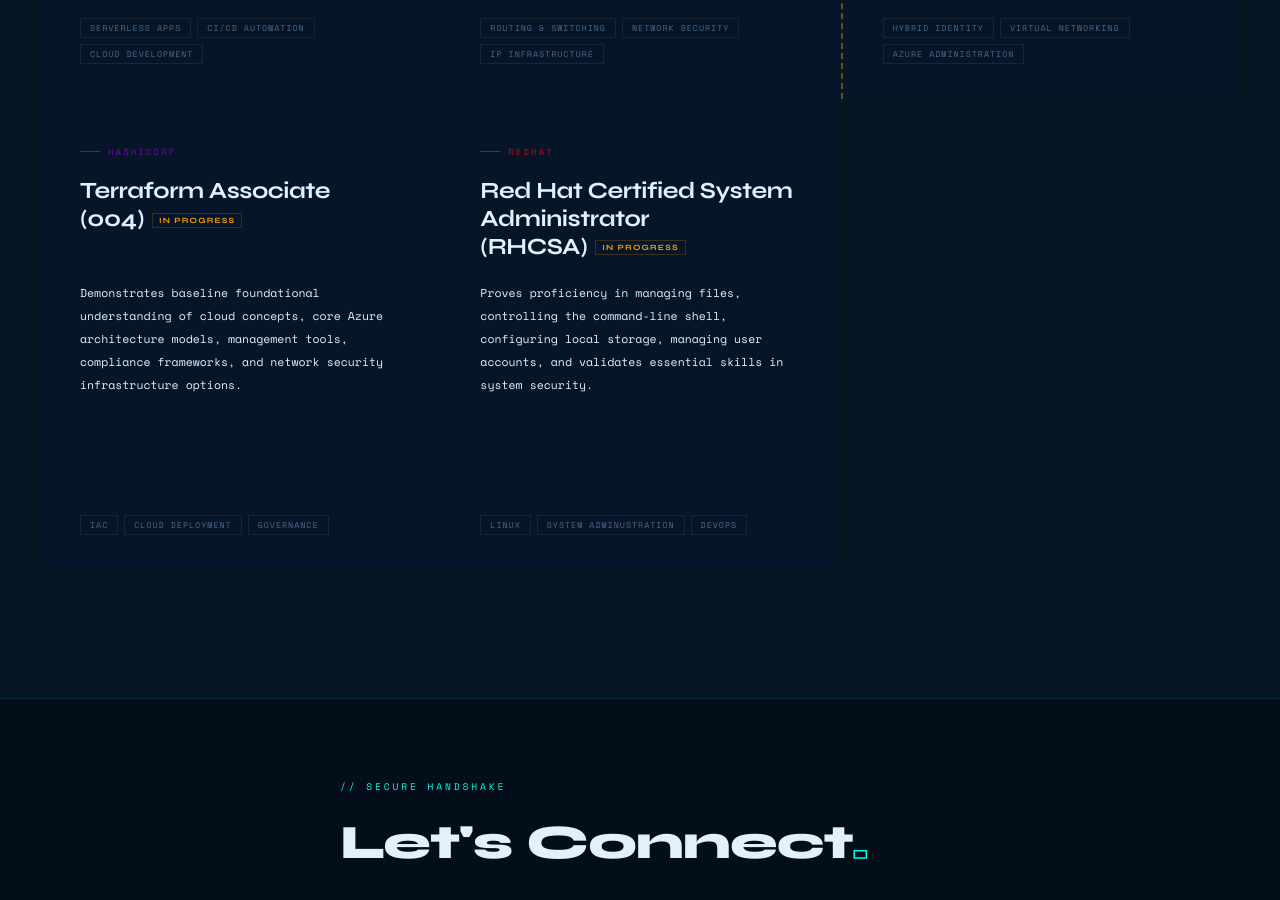
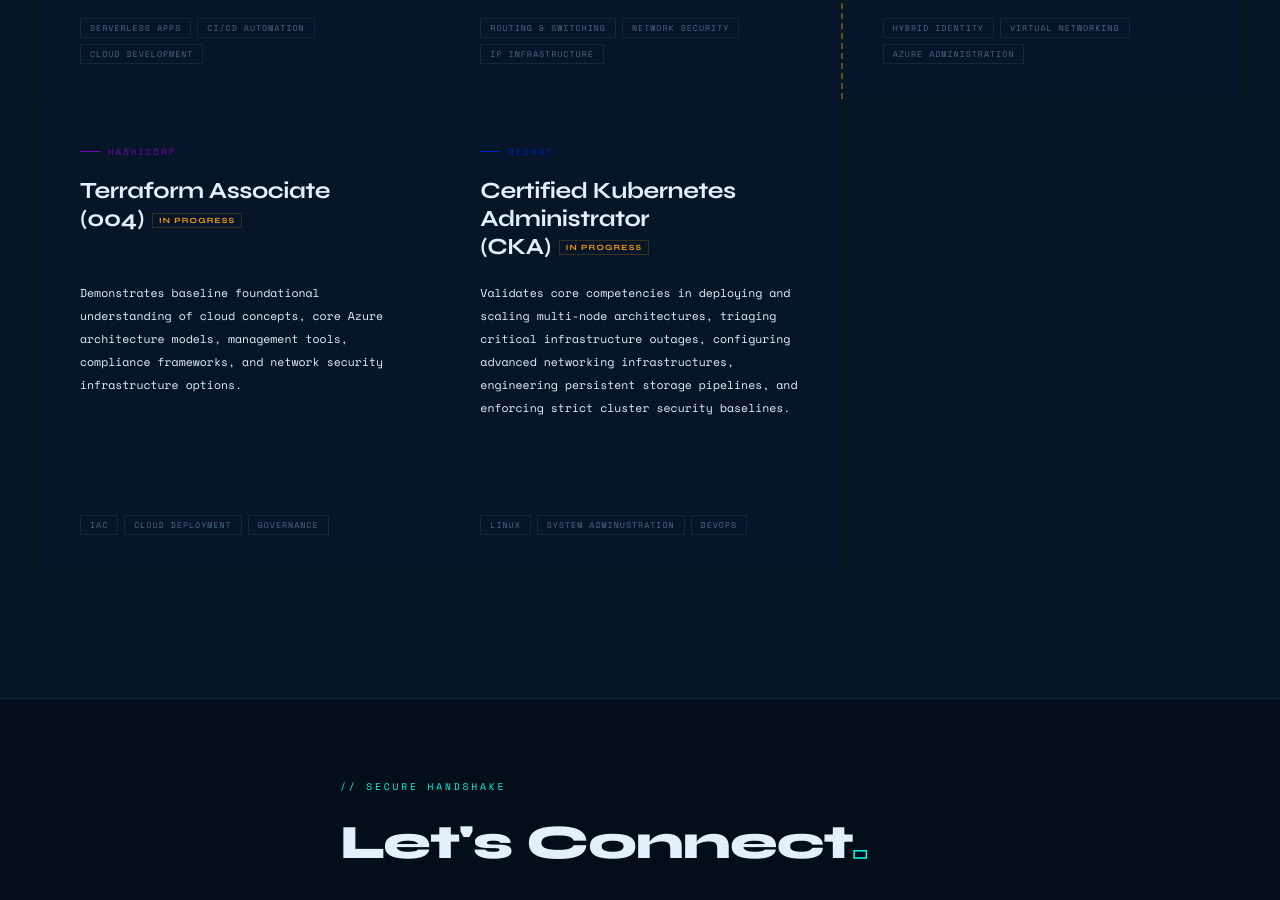
Before and after one commit to mohamedkaba4/Mavencrest-S3-Landing-Site, a plain HTML site: page index.html in a window 1280 px wide. Shown: the part 7605-8505 px from the top of the page. Drawn offline with nearby package versions, Linux system fonts and the light colour scheme.

Commit message:
update cka

```diff
--- a/index.html
+++ b/index.html
@@ -1646,11 +1646,12 @@ class="pcard-desc">Cloud cost governance platform providing real-time spend visi
 <span class="stack-pill">IaC</span><span class="stack-pill">Cloud Deployment</span><span class="stack-pill">Governance</span>
 </div>
 </div>
-<div class="cert-card" data-cat="linux" style="--pcard-color:#EE0000;">
+<div class="cert-card" data-cat="kubernetes" style="--pcard-color:#0020ee;">
 <div class="pcard-cat">RedHat</div>
-<div class="pcard-title">Red Hat Certified System Administrator (RHCSA)<span class="ip-tag">In Progress</span></div>
-<p class="pcard-desc">Proves  proficiency in managing files, controlling the command-line shell,
-  configuring local storage, managing user accounts, and validates essential skills in system security. </p>
+<div class="pcard-title">Certified Kubernetes Administrator (CKA)<span class="ip-tag">In Progress</span></div>
+<p class="pcard-desc">Validates core competencies in deploying and scaling multi-node architectures,
+  triaging critical infrastructure outages, configuring advanced networking infrastructures,
+  engineering persistent storage pipelines, and enforcing strict cluster security baselines. </p>
 <div class="pcard-stack">
 <span class="stack-pill">Linux</span><span class="stack-pill">System Adminustration</span><span class="stack-pill">DevOps</span>
 </div>
```
